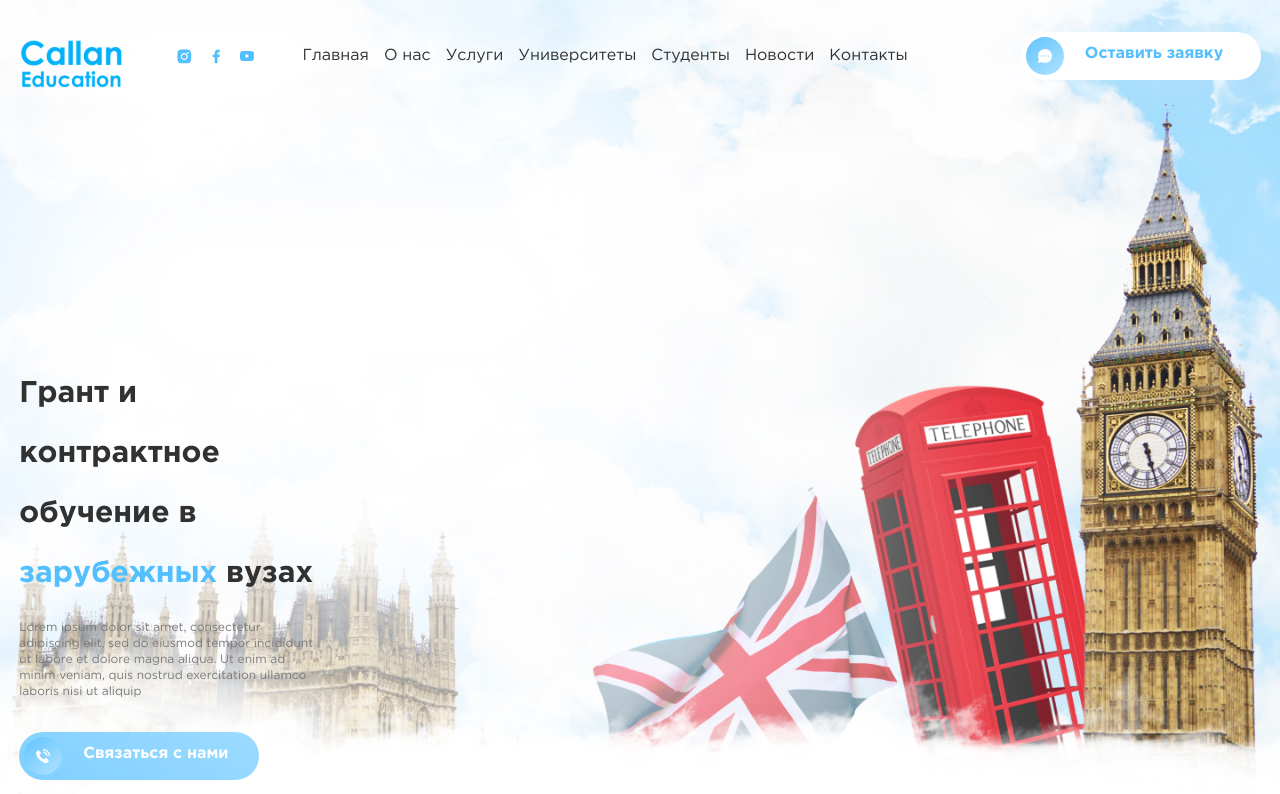
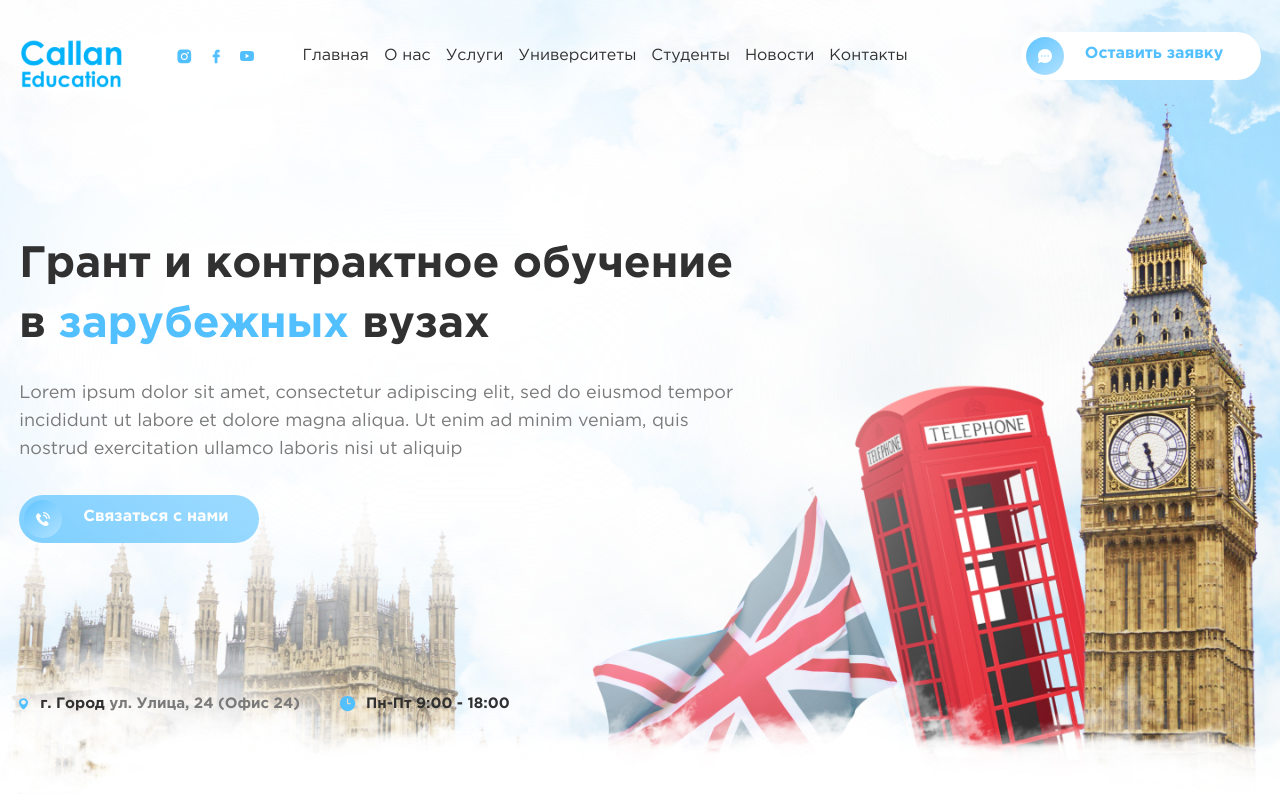
Before and after one commit to Deryjon/edu_lending_practice, a Vue app: page / in a window 1280 px wide. Shown: the top 794 px of the page. Built offline with nearby package versions, Linux system fonts and the light colour scheme.

Commit message:
feat: feated Hero section (2023-06-19, 10:00)

```diff
--- a/src/pages/HomePage/sections/HeroSection.vue
+++ b/src/pages/HomePage/sections/HeroSection.vue
@@ -1,35 +1,71 @@
 <template>
-    <section class="hero min-h-screen bg bg-top lg:bg-center flex items-center lg:items-end py-5 md:items-center">
-        <div class="container">
-            <div class="block relative w-[300px] lg:max-w-[721px]">
+  <section
+    class="hero min-h-screen bg bg-top lg:bg-center flex items-center py-5 xs:items-center"
+  >
+    <div class="container lg:flex lg:flex-col gap-[150px]">
+      <div class="block relative w-[300px] lg:w-[721px] ">
+        <div
+          class="bg-layer lg:w-[899px] h-[606px] absolute left-0 top-0 bg-[#fff] opacity-50 blur-[150px]"
+        ></div>
 
-                <div class="bg-layer lg:w-[899px] h-[606px] absolute left-0 top-0 bg-[#fff] opacity-50 blur-[150px]"></div>
-
-                <h1 class="title relative text-lg lg:text-3xl w-full leading-5 lg:leading-[60px] text-dark font-bold">Грант и контрактное обучение в <span class="text-lg lg:text-3xl lg:leading-[60px] text-brand font-bold "> зарубежных</span> вузах</h1>
-                <p class="subtitle relative text-gray text-xs mt-4 ">
-                    Lorem ipsum dolor sit amet, consectetur adipiscing elit, sed do eiusmod tempor incididunt ut labore et dolore magna aliqua. Ut enim ad minim veniam, quis nostrud exercitation ullamco laboris nisi ut aliquip
+        <h1
+          class="title relative text-lg lg:text-[44px] lg:mt-[150px] w-full leading-5 lg:leading-[60px] text-dark font-bold"
+        >
+          Грант и контрактное обучение в
+          <span
+            class="text-lg lg:text-[44px] lg:leading-[60px] text-brand font-bold"
+          >
+            зарубежных</span
+          >
+          вузах
+        </h1>
+        <p class="subtitle relative text-gray text-xs lg:text-lg mt-4 lg:mt-6">
+          Lorem ipsum dolor sit amet, consectetur adipiscing elit, sed do
+          eiusmod tempor incididunt ut labore et dolore magna aliqua. Ut enim ad
+          minim veniam, quis nostrud exercitation ullamco laboris nisi ut
+          aliquip
         </p>
 
         <TheCallButton class="relative mt-8"></TheCallButton>
+      </div>
+      <div class="times w-full relative lg:items-center lg:gap-10 hidden lg:flex">
+        <div class="location flex items-center gap-3" >
+        <div class="icon">
+          <img src="../../../assets/icons/location-info.svg" alt="" />
+        </div>
+        <p class="text text-[15px]  font-bold text-dark">г. Город <span class="text-[#7A7A7A]">ул. Улица, 24 (Офис 24)</span></p>
+      </div>
+        <div
+          class="time flex  items-center gap-[10px]  "
+        >
+          <div class="icon w-[12px] lg:w-[16px] h-[12px] lg:h-[16px]">
+            <img
+              src="../../../assets/icons/location-time.svg"
+              alt=""
+              class="w-full h-full"
+            />
+          </div>
+          <p class="text text-[15px]  font-bold text-dark ">
+            Пн-Пт 9:00 - 18:00
+          </p>
+        </div>
       </div>
     </div>
   </section>
 </template>
 
 <script>
-import TheCallButton from '../../../ui/theCallButton.vue';
+import TheCallButton from "../../../ui/theCallButton.vue";
 
 export default {
-    components: { TheCallButton }
-}
+  components: { TheCallButton },
+};
 </script>
 
 <style lang="scss">
 .hero {
-    background-image: url('../../../assets/images/main-bg.jpg');
+  background-image: url("../../../assets/images/main-bg.jpg");
   background-size: cover;
   background-repeat: no-repeat;
 }
-
-
 </style>
```
Lines whose indentation alone changed are shown as unchanged.
